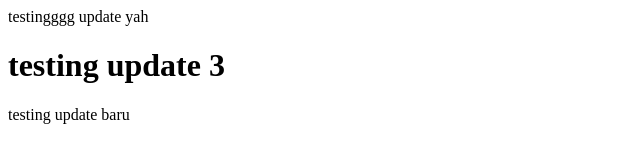
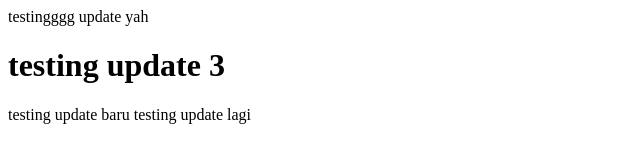
Before and after one commit to yohdeepsnow/cicdsna, a plain HTML site: page index.html in a window 1280 px wide. Shown: the whole page, without its empty margins (0-640 px from the left). Drawn offline with Linux system fonts and the light colour scheme.

Commit message:
menambahkan update terbaru untuk cicdsna

```diff
--- a/index.html
+++ b/index.html
@@ -8,6 +8,10 @@
 update yah
 
 <h1>testing update 3</h1>
+
 testing update baru
+
+testing update lagi
+
 </body>
 </htm>
```
